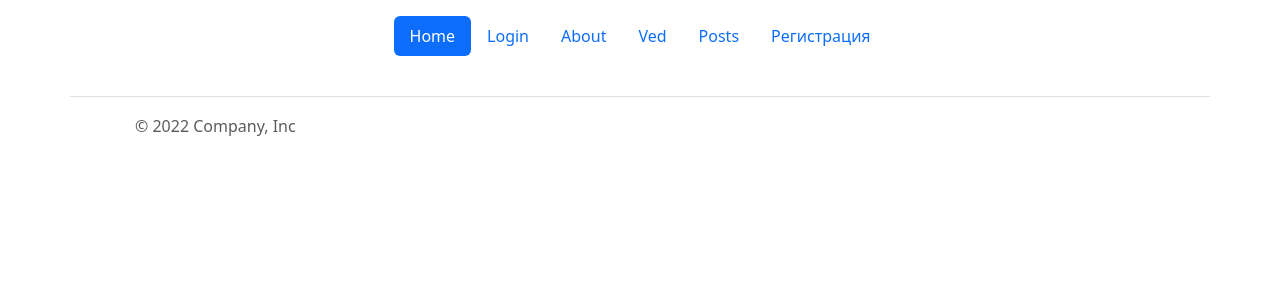
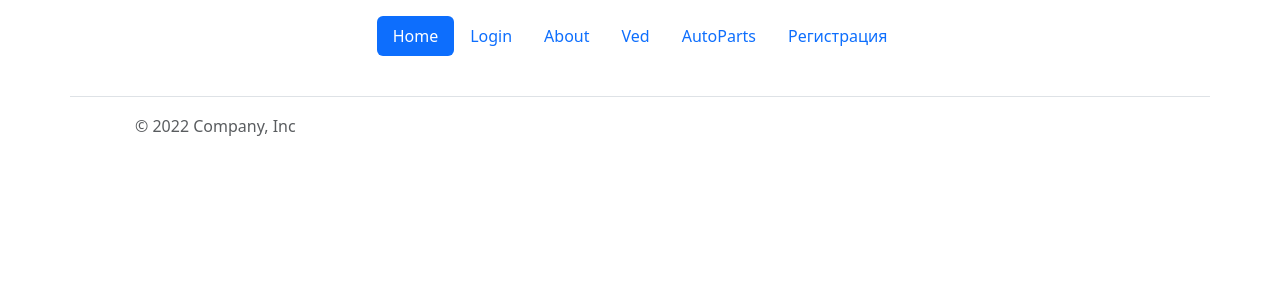
Before and after one commit to everybodygetup/soloflask, a Flask app: template app/templates/about.j2 in a window 1280 px wide. Shown: the top 300 px of the page. Run offline with Flask 2, Linux system fonts and the light colour scheme; the template is opened without the code that fills it: most values are stand-ins (such as "Sample title", 1, 10 or a date in 2020); parts of the project's set-up code (start-up, migrations or seed data) failed here and were passed over; some libraries are stand-ins or nearby versions.

Commit message:
Рефакторинг

```diff
--- a/app/__init__.py
+++ b/app/__init__.py
@@ -1,7 +1,7 @@
 from flask import Flask
 from config import Config
 from app.extensions import babel, db, executor, mail, migrate, security
-from app.posts import posts
+from app.parts import parts
 from app.core import core
 from app.core.models import user_datastore
 
@@ -17,5 +17,5 @@ migrate.init_app(app, db)
 security.init_app(app, user_datastore)
 
 
-app.register_blueprint(posts)
+app.register_blueprint(parts)
 app.register_blueprint(core)
--- a/app/core/views.py
+++ b/app/core/views.py
@@ -1,6 +1,6 @@
 from flask import Blueprint,request,render_template,redirect,flash
 from app.extensions import db
-from app.posts.models import SpareParts
+from app.parts.models import SpareParts
 from app.core.forms import KodForm
 
 core = Blueprint('core', __name__, template_folder='templates')
@@ -18,12 +18,6 @@ def index():
         return render_template('index.j2', kod_search=kod_search, form=form)
     return render_template('index.j2', form=form)
 
-
-#@core.route('/')
-#@core.route('/index')
-#def index():
-    '''Главная страница'''
-    return render_template('index.j2')
 
 
 
--- a/app/templates/base.j2
+++ b/app/templates/base.j2
@@ -60,7 +60,7 @@
         <li class="nav-item"><a href="{{ url_for_security('login') }}" class="nav-link">Login</a></li>
         <li class="nav-item"><a href="{{ url_for('core.about') }}" class="nav-link">About</a></li>
         <li class="nav-item"><a href="{{ url_for('core.ved') }}" class="nav-link">Ved</a></li>
-        <li class="nav-item"><a href="{{ url_for('posts.post') }}" class="nav-link">Posts</a></li>
+        <li class="nav-item"><a href="{{ url_for('parts.part') }}" class="nav-link">AutoParts</a></li>
         <li class="nav-item"><a href="{{ url_for_security('register') }}" class="nav-link">Регистрация</a></li>
       </ul>
     </header>
```
